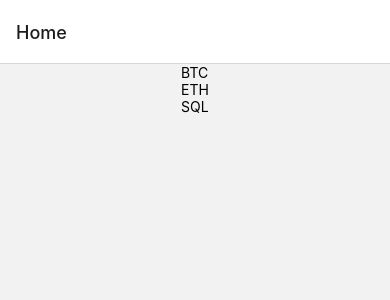
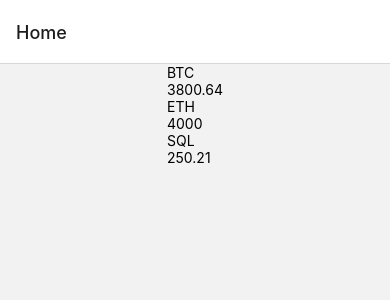
Before and after one commit to shadmanhere/crypto-app, a React Native app in the folder CryptoApp/: screen / in a window 390 px wide. Shown: the top 300 px of the page. Built offline with nearby package versions, Linux system fonts and the light colour scheme.

Commit message:
go to detail page when crypto list is pressed

```diff
--- a/CryptoApp/screens/Home.tsx
+++ b/CryptoApp/screens/Home.tsx
@@ -1,5 +1,5 @@
 import React from 'react';
-import {View, Text, FlatList} from 'react-native';
+import {View, Text, Pressable, FlatList} from 'react-native';
 import {Crypto} from '../models/crypto';
 
 const cryptoList: Crypto[] = [
@@ -20,11 +20,20 @@ const cryptoList: Crypto[] = [
   },
 ];
 
-const renderItem = ({item}: {item: Crypto}) => {
-  return <Text>{item.name}</Text>;
-};
+export const HomeScreen = ({navigation}: {navigation: any}) => {
+  const openCryptoDetail = () => {
+    navigation.navigate('Detail');
+  };
 
-export const HomeScreen = ({}: {navigation: any}) => {
+  const renderItem = ({item}: {item: Crypto}) => {
+    return (
+      <Pressable onPress={() => openCryptoDetail()}>
+        <Text>{item.name}</Text>
+        <Text>{item.price}</Text>
+      </Pressable>
+    );
+  };
+
   return (
     // eslint-disable-next-line react-native/no-inline-styles
     <View style={{flex: 1, alignItems: 'center', justifyContent: 'center'}}>
```
